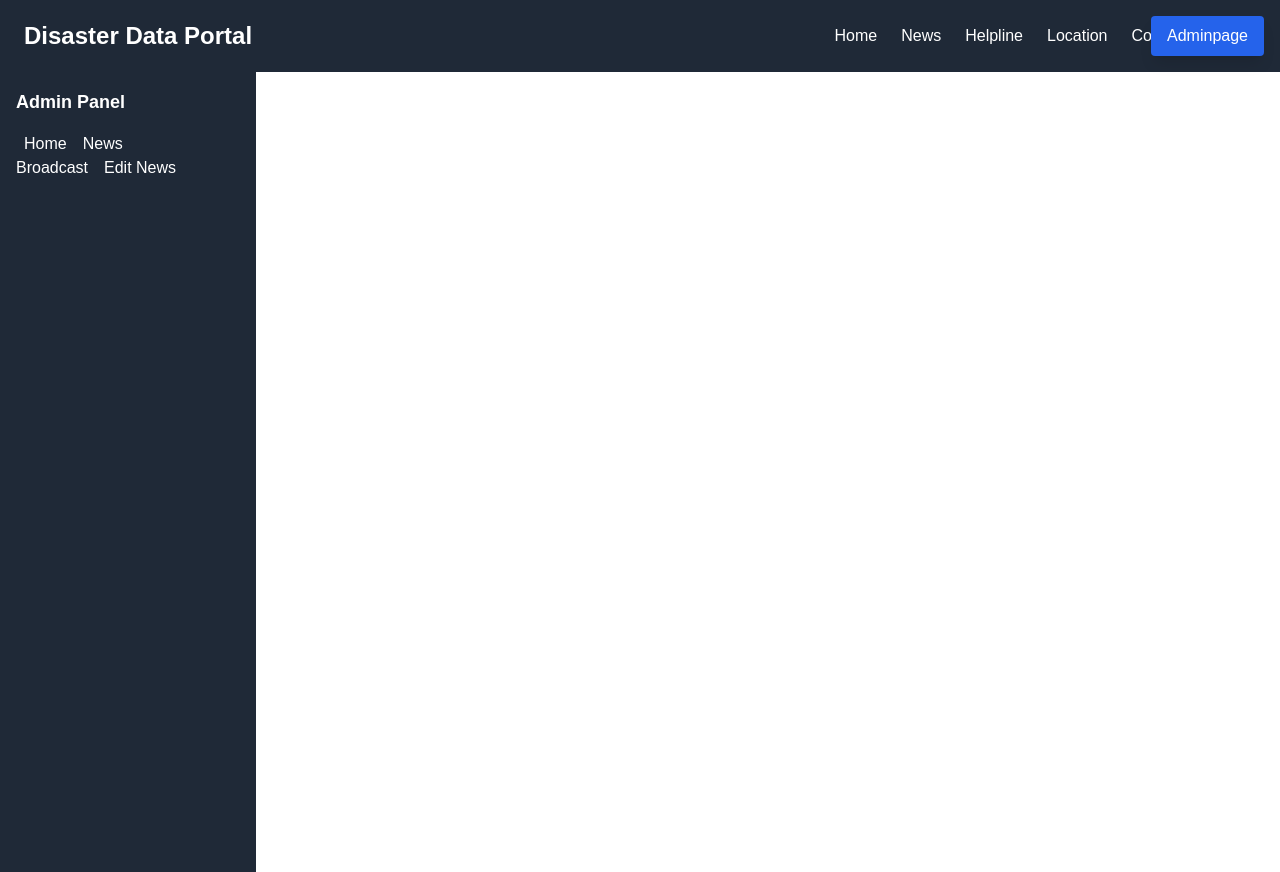
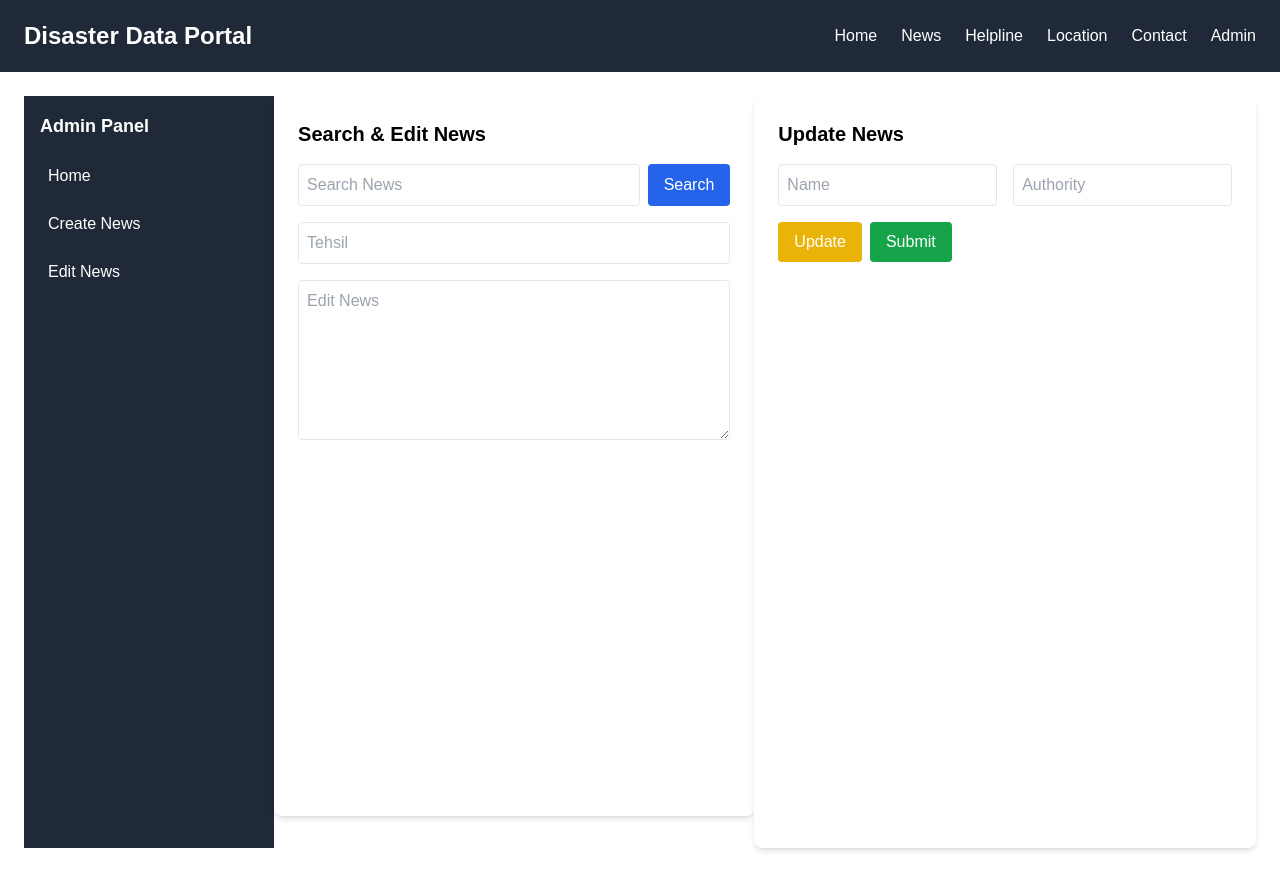
Before and after one commit to abhijeetrayy/disaster-portal, a Next.js app: page /admin/editnews in a window 1280 px wide. Built offline with nearby package versions, Linux system fonts and the light colour scheme.

Commit message:
filename and route

```diff
--- a/app/admin/editnews/page.jsx
+++ b/app/admin/editnews/page.jsx
@@ -1,71 +1,68 @@
-'use client'
-import { useState } from "react";
-
-import Link from "next/link";
-
-export default function AdminPage() {
-  const [newsData, setNewsData] = useState({
-    name: "",
-    authority: "",
-    tehsil: "",
-    heading: "",
-    updateText: "",
-    dateTime: new Date().toISOString().slice(0, 16),
-  });
-
-
-
+function EditNews() {
   return (
-    <div className="flex h-screen">
-      {/* Sidebar */}
+    <div className="flex h-screen p-6">
       <aside className="w-64 bg-gray-800 text-white p-4">
         <h2 className="text-lg font-bold mb-4">Admin Panel</h2>
         <ul>
-          <Link href={"/"} className="mb-2 p-2 hover:bg-gray-700 cursor-pointer">Home</Link>
-          <Link href={"/"} className="mb-2 p-2 hover:bg-gray-700 cursor-pointer">News Broadcast</Link>
-          <Link
-            className="mb-2 p-2 hover:bg-gray-700 cursor-pointer"
-            href={"/adminpage/editnews"}
-           >
+          <li className="mb-2 p-2 hover:bg-gray-700 cursor-pointer">Home</li>
+          <li className="mb-2 p-2 hover:bg-gray-700 cursor-pointer">
+            Create News
+          </li>
+          <li className="mb-2 p-2 hover:bg-gray-700 cursor-pointer">
             Edit News
-          </Link>
+          </li>
         </ul>
       </aside>
-
-      {/* Main Content */}
-      <main className="flex-1 p-6 overflow-auto relative">
-        <a href="/contact" className="fixed top-4 right-4 bg-blue-600 text-white px-4 py-2 rounded hover:bg-blue-700 shadow-lg">Adminpage</a>
-      </main>
-    </div>
-  );
-}
-
-export function EditNews() {
-  return (
-    <div className="p-6">
       {/* Search & Edit News Section */}
       <section className="mb-8 bg-white p-6 rounded-lg shadow-md">
         <h2 className="text-xl font-bold mb-4">Search & Edit News</h2>
         <div className="flex gap-2 mb-4">
-          <input type="text" placeholder="Search News" className="border p-2 rounded w-full" />
-          <button className="bg-blue-600 text-white px-4 py-2 rounded">Search</button>
+          <input
+            type="text"
+            placeholder="Search News"
+            className="border p-2 rounded w-full"
+          />
+          <button className="bg-blue-600 text-white px-4 py-2 rounded">
+            Search
+          </button>
         </div>
-        <input type="text" placeholder="Tehsil" className="border p-2 rounded w-full mb-4" />
-        <textarea placeholder="Edit News" className="border p-2 rounded w-full h-40"></textarea>
+        <input
+          type="text"
+          placeholder="Tehsil"
+          className="border p-2 rounded w-full mb-4"
+        />
+        <textarea
+          placeholder="Edit News"
+          className="border p-2 rounded w-full h-40"
+        ></textarea>
       </section>
 
       {/* Update & Submit Section */}
       <section className="bg-white p-6 rounded-lg shadow-md">
         <h2 className="text-xl font-bold mb-4">Update News</h2>
         <div className="grid grid-cols-2 gap-4">
-          <input type="text" placeholder="Name" className="border p-2 rounded" />
-          <input type="text" placeholder="Authority" className="border p-2 rounded" />
+          <input
+            type="text"
+            placeholder="Name"
+            className="border p-2 rounded"
+          />
+          <input
+            type="text"
+            placeholder="Authority"
+            className="border p-2 rounded"
+          />
         </div>
         <div className="mt-4 flex gap-2">
-          <button className="bg-yellow-500 text-white px-4 py-2 rounded">Update</button>
-          <button className="bg-green-600 text-white px-4 py-2 rounded">Submit</button>
+          <button className="bg-yellow-500 text-white px-4 py-2 rounded">
+            Update
+          </button>
+          <button className="bg-green-600 text-white px-4 py-2 rounded">
+            Submit
+          </button>
         </div>
       </section>
     </div>
   );
 }
+
+export default EditNews;
--- /dev/null
+++ b/app/admin/layout.js
@@ -0,0 +1,36 @@
+import React from "react";
+// import type { Metadata } from "next";
+import { Geist, Geist_Mono } from "next/font/google";
+
+
+
+const geistSans = Geist({
+  variable: "--font-geist-sans",
+  subsets: ["latin"],
+});
+
+const geistMono = Geist_Mono({
+  variable: "--font-geist-mono",
+  subsets: ["latin"],
+});
+
+// export const metadata: Metadata = {
+//   title: "Create Next App",
+//   description: "Generated by create next app",
+// };
+
+export default function adminlayout({
+  children,
+}) {
+  return (
+
+    <div
+      className={`${geistSans.variable} ${geistMono.variable} antialiased`}
+    >
+
+      {children}
+
+    </div>
+
+  );
+}
--- /dev/null
+++ b/app/api/getHostipal.ts
@@ -0,0 +1,30 @@
+// pages/api/hospitals.ts
+import { NextApiRequest, NextApiResponse } from "next";
+
+export default async function handler(
+  req: NextApiRequest,
+  res: NextApiResponse
+) {
+  if (req.method !== "GET") {
+    return res.status(405).json({ error: "Method Not Allowed" });
+  }
+
+  const { location, district } = req.query;
+
+  if (!location || !district) {
+    return res.status(400).json({ error: "Missing required parameters" });
+  }
+
+  const apiKey = process.env.NEXT_PUBLIC_GOOGLE_MAPS_API_KEY;
+  const googleApiUrl = `https://maps.googleapis.com/maps/api/place/textsearch/json?query=hospitals+in+${location}+${district},India&key=${apiKey}`;
+
+  try {
+    const response = await fetch(googleApiUrl);
+    const data = await response.json();
+    res.status(200).json(data);
+  } catch (error) {
+    res
+      .status(500)
+      .json({ error: "Failed to fetch hospitals", details: error });
+  }
+}
--- a/app/location/page.tsx
+++ b/app/location/page.tsx
@@ -125,7 +125,7 @@ const DistrictDropdown: React.FC = () => {
             onChange={(e) => setSearchTerm(e.target.value)}
           />
           <button
-            onClick={() => fetchHospitals}
+            onClick={fetchHospitals}
             className="mt-2 bg-blue-500 text-white px-4 py-2 rounded hover:bg-blue-600"
           >
             Search Hospitals
--- a/tsconfig.json
+++ b/tsconfig.json
@@ -22,6 +22,6 @@
       "@/*": ["./*"]
     }
   },
-  "include": ["next-env.d.ts", "**/*.ts", "**/*.tsx", ".next/types/**/*.ts"],
+  "include": ["next-env.d.ts", "**/*.ts", "**/*.tsx", ".next/types/**/*.ts", "app/admin/layout.js"],
   "exclude": ["node_modules"]
 }
```
